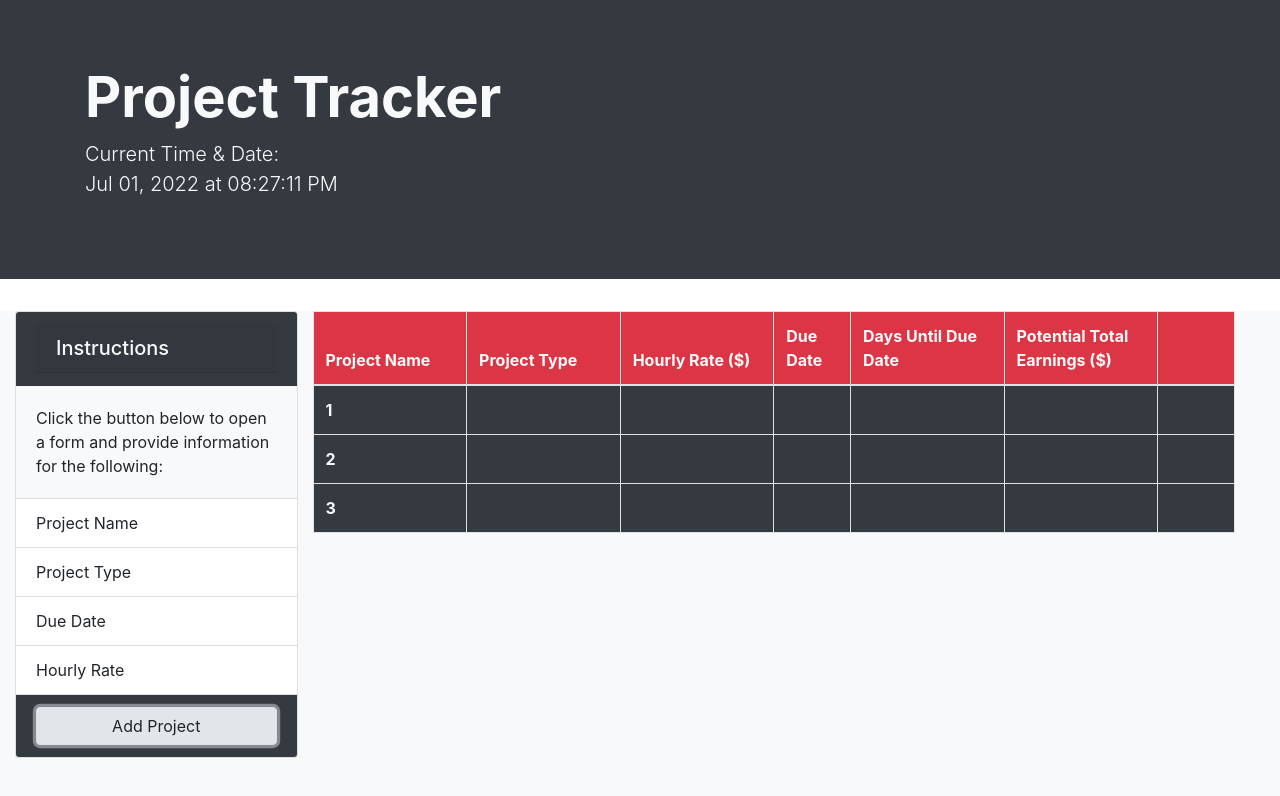
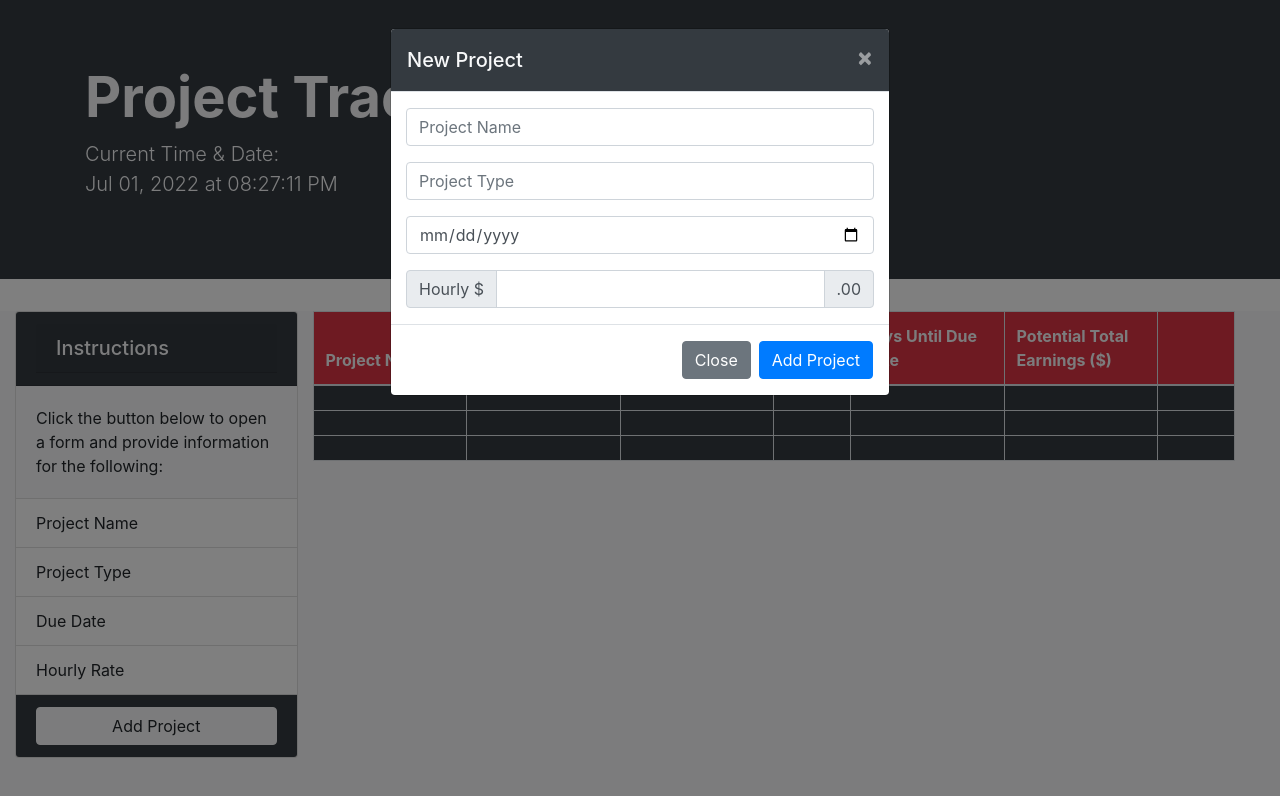
Before and after one commit to Axeljk/uw_m05_tracker, a plain HTML site: page index.html in a window 1280 px wide. Both pictures are taken after a click on the button "Add Project". Drawn offline with nearby package versions, Linux system fonts and the light colour scheme.

Commit message:
In process of adding functionality to table.

```diff
--- a/assets/src/script.js
+++ b/assets/src/script.js
@@ -2,8 +2,36 @@ var timer;
 
 window.onload = () => {
 	timer = setInterval(timerDisplay, 1000);
+	$("#projectSubmit").click(dataSubmit);
 }
 
 function timerDisplay() {
 	$("#today").text(moment().format("MMM DD, YYYY [at] hh:mm:ss A"));
 }
+
+function dataSubmit() {
+	$("#addModal").modal("toggle");
+
+	let projectName = $("<td>").val($("#projectName").val());
+	console.log(projectName);
+	let projectType = $("<td>").val($("#projectType").val());
+	let projectDate = $("<td>").val($("#projectDate").val());
+	let projectHourly = $("<td>").val($("#projectPay").val());
+	let projectDays = $("<td>").val("Never");
+	let projectEarnings = $("<td>").val(projectHourly.val() * 100);
+	let project = $("<tr>");
+
+	$("#projectList tbody").append("<tr>").addClass("bg-dark text-light");
+	project = $("#projectList tbody").find("tr:last");
+	project.append(projectName);
+	//project.find("td:last").after(projectType);
+	//project.find("td:last").after(projectHourly);
+/*
+	project.append(projectDate);
+	project.append(projectDays);
+	project.append(projectEarnings);
+	project.append(project); */
+
+	console.log(project);
+//	$("#projectList tbody").find("tr:last").after(project);
+}
--- a/index.html
+++ b/index.html
@@ -6,7 +6,7 @@
 	<meta name="viewport" content="width=device-width, initial-scale=1.0">
 	<link rel="stylesheet" href="https://cdn.jsdelivr.net/npm/bootstrap@4.6.1/dist/css/bootstrap.min.css">
 	<link rel="stylesheet" href="assets/css/style.css">
-	<title>Document</title>
+	<title>Project Tracker</title>
 </head>
 <body class="d-flex flex-column min-vh-100">
 	<div class="jumbotron jumbotron-fluid bg-dark">
@@ -32,12 +32,12 @@
 					  <li class="list-group-item">Hourly Rate</li>
 					</ul>
 					<div class="card-footer bg-dark">
-						<input class="btn btn-light w-100" type="submit" value="Add Project">
+						<input class="btn btn-light w-100" id="addProject" type="button" data-toggle="modal" data-target="#addModal" value="Add Project">
 					</div>
 				</div>
 			</div>
 			<div class="list-group col-9">
-				<table class="table table-bordered">
+				<table class="table table-bordered" id="projectList">
 					<thead class="bg-danger text-light">
 					  <tr>
 						<th scope="col" class="col-2">Project Name</th>
@@ -49,9 +49,9 @@
 						<th scope="col" class="col-1"></th>
 					  </tr>
 					</thead>
-					<tbody>
+					<tbody class="table-hover">
 					  <tr class="bg-dark text-light">
-						<th scope="row">1</th>
+						<td></td>
 						<td></td>
 						<td></td>
 						<td></td>
@@ -60,7 +60,7 @@
 						<td></td>
 					  </tr>
 					  <tr class="bg-dark text-light">
-						<th scope="row">2</th>
+						<td></td>
 						<td></td>
 						<td></td>
 						<td></td>
@@ -69,7 +69,7 @@
 						<td></td>
 					  </tr>
 					  <tr class="bg-dark text-light">
-						<th scope="row">3</th>
+						<td></td>
 						<td></td>
 						<td></td>
 						<td></td>
@@ -82,6 +82,42 @@
 			</div>
 		</div>
 	</div>
+	<div class="modal" id="addModal" tabindex="-1">
+		<div class="modal-dialog">
+		  <div class="modal-content">
+			<div class="modal-header bg-dark text-light">
+			  <h5 class="modal-title">New Project</h5>
+			  <button type="button" class="close text-white" data-dismiss="modal" aria-label="Close">
+				<span aria-hidden="true">&times;</span>
+			  </button>
+			</div>
+			<div class="container-fluid">
+				<div class="input-group mt-3">
+					<input type="text" class="form-control" id="projectName" placeholder="Project Name" aria-label="Project Name" aria-describedby="basic-addon2">
+				</div>
+				<div class="input-group mt-3">
+					<input type="text" class="form-control" id="projectType" placeholder="Project Type" aria-label="Project Type" aria-describedby="basic-addon2">
+				</div>
+				<div class="input-group mt-3">
+					<input type="date" class="form-control" id="projectDate" placeholder="Due Date" aria-label="Due Date" aria-describedby="basic-addon2">
+				</div>
+				<div class="input-group ml-auto mr-0 my-3">
+					<div class="input-group-prepend">
+					<span class="input-group-text">Hourly $</span>
+					</div>
+					<input type="text" class="form-control" id="projectPay" aria-label="Amount (to the nearest dollar)">
+					<div class="input-group-append">
+					<span class="input-group-text">.00</span>
+					</div>
+				</div>
+			</div>
+			<div class="modal-footer">
+			  <button type="button" class="btn btn-secondary" data-dismiss="modal">Close</button>
+			  <button type="button" id="projectSubmit" class="btn btn-primary">Add Project</button>
+			</div>
+		  </div>
+		</div>
+	  </div>
 	<script src="https://cdn.jsdelivr.net/npm/jquery@3.5.1/dist/jquery.slim.min.js"></script>
 	<script src="https://cdn.jsdelivr.net/npm/bootstrap@4.6.1/dist/js/bootstrap.bundle.min.js"></script>
 	<script src="https://cdnjs.cloudflare.com/ajax/libs/moment.js/2.29.3/moment.min.js"></script>
```
